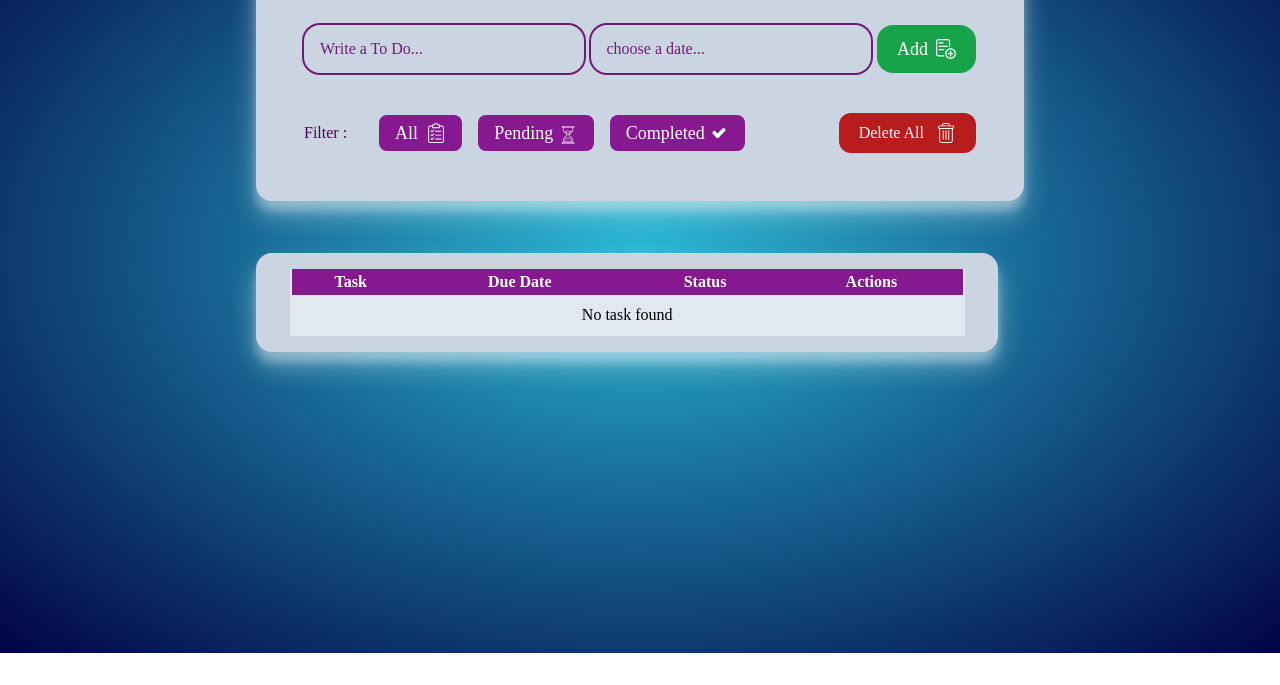
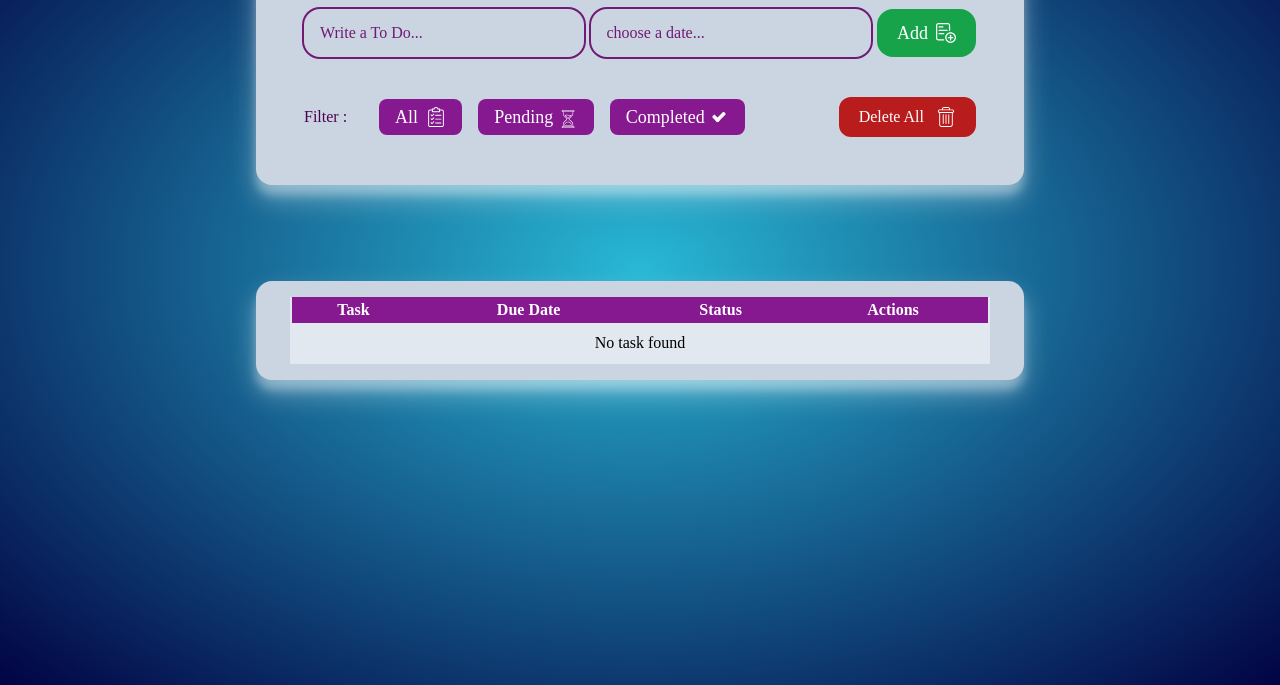
Before and after one commit to AMHBI/To-Do-app, a website: page index.html in a window 1280 px wide. Shown: the part 147-832 px from the top of the page. Before the commit the page ends 800 px from the top, so only its background shows below. Drawn offline with Linux system fonts and the light colour scheme.

Commit message:
fix style bugs

```diff
--- a/css/input.css
+++ b/css/input.css
@@ -6,20 +6,20 @@
 
 @layer base {
   .form-container {
-    @apply min-h-20 w-11/12 md:max-w-[60%] p-6 md:p-12 bg-slate-300 absolute
-        top-12 left-[4%] md:left-[20%] flex flex-wrap justify-center
+    @apply min-h-20 w-11/12 md:max-w-[60%] p-6 md:p-12 bg-slate-300
+       flex flex-wrap justify-center mx-auto md:mr-[20%] my-8
         gap-10 items-center shadow-box rounded-2xl;
   }
   .alert-container {
-    @apply  w-11/12 md:max-w-[58%] p-1 absolute
-        top-[73%] md:top-[42.5%] left-[4%] md:left-[20%] flex flex-wrap justify-center
+    @apply  w-11/12 md:max-w-[58%] p-1 min-h-8 mb-8
+         flex flex-wrap justify-center mx-auto
         gap-10 items-center  rounded-2xl;
   }
 
   .table-container {
-    @apply min-h-20 w-11/12 md:w-3/5 xl:max-w-[58%] p-4 bg-slate-300 absolute
-         left-[4%] md:left-[20%] flex flex-wrap justify-center
-        gap-10 items-center shadow-box rounded-2xl top-[80%] md:top-[50%];
+    @apply min-h-20 w-11/12 md:w-3/5 xl:max-w-[60%] p-4 bg-slate-300
+         flex flex-wrap justify-center mx-auto
+        gap-10 items-center shadow-box rounded-2xl ;
   }
 }
 @layer components {
@@ -69,6 +69,9 @@ tbody tr:nth-child(odd) {
 tbody tr:nth-child(even) {
   @apply bg-transparent;
 }
+tbody tr td:nth-child(4) {
+  @apply flex-col md:flex-row
+}
 tbody tr td:nth-child(1) {
  @apply w-2/5
 }
@@ -86,13 +89,13 @@ td button {
   @apply px-3 py-px rounded-md inline-flex text-sm flex-row items-center gap-2;
 }
 td button:nth-child(1) {
-  @apply bg-amber-500 text-white;
+  @apply bg-amber-500 text-white w-[70%] md:w-[27%];
 }
 td button:nth-child(2) {
-  @apply bg-teal-600 text-white w-[25%] text-center justify-center;
+  @apply bg-teal-600 text-white w-[70%] md:w-[27%] text-center justify-center;
 }
 td button:nth-child(3) {
-  @apply bg-red-500 text-white;
+  @apply bg-red-500 text-white w-[75%] md:w-[27%] justify-center;
 }
 td button img {
   height: 12px;
--- a/index.html
+++ b/index.html
@@ -11,8 +11,8 @@
   </head>
 
   <body
-    class="bg-back-grad min-h-screen font-vazir max-w-screen-sm md:max-w-screen-2xl">
-    <div id="parent-form-container" class="relative">
+    class="bg-back-grad min-h-screen font-vazir max-w-screen-sm md:max-w-screen-2xl mx-auto">
+    <div id="parent-form-container" class="mx-auto">
       <div id="form-container" class="form-container">
         <p class="basis-full text-center font-mono text-xl md:text-3xl">
           ToDo App | AMHB
```
Also changed, not shown: css/main.css.
